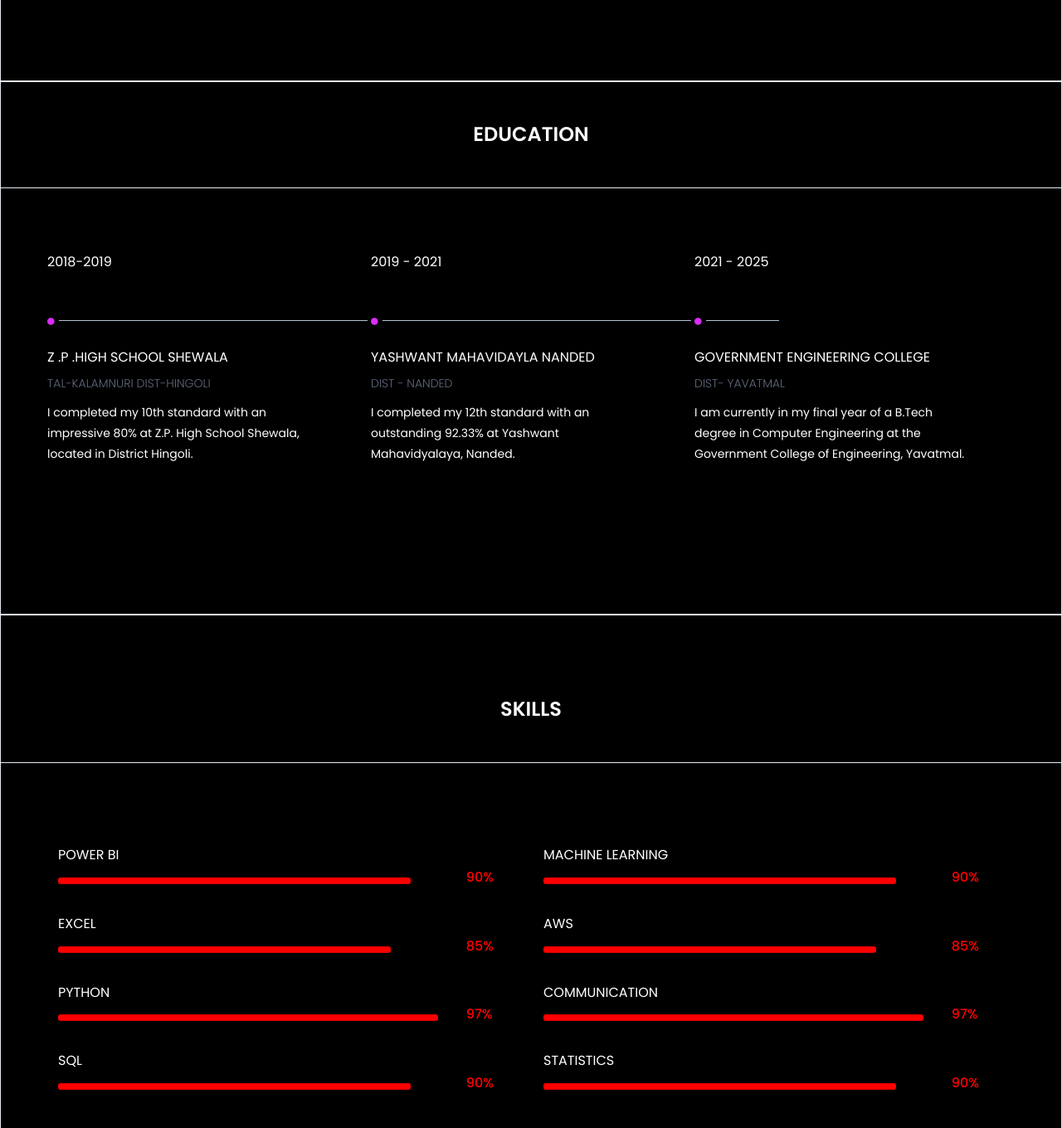
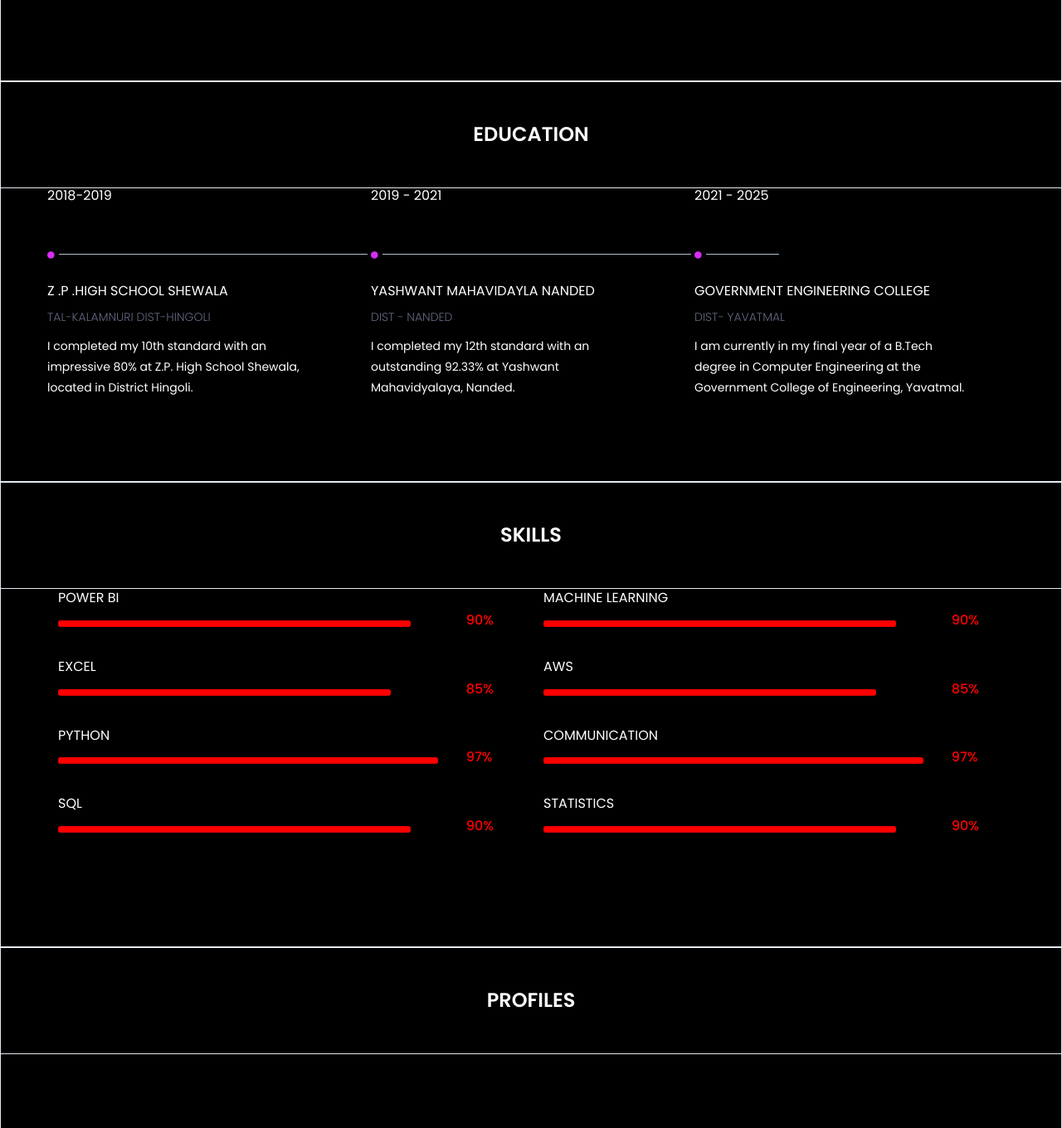
Before and after one commit to Abhay9322/Abhay9322.github.io, a plain HTML site: page index.html in a window 1280 px wide. Shown: the part 1651-3011 px from the top of the page at 83% size. Drawn offline with nearby package versions, Linux system fonts and the light colour scheme.

Commit message:
Update style.css

```diff
--- a/assets/css/style.css
+++ b/assets/css/style.css
@@ -250,7 +250,7 @@ nav.navbar.bootsnav .navbar-toggle i{color: #d92cf9;}
     border:  1px solid #e5ebf2;
 
 }
-.about {padding: 50px 0 100px;}
+/* .about {padding: 50px 0 100px;} */
 .about-content {padding-top: 100px;}
 /*.single-about-txt*/
 .single-about-txt h3 {
@@ -355,11 +355,11 @@ nav.navbar.bootsnav .navbar-toggle i{color: #d92cf9;}
     border:  1px solid #e5ebf2;
 
 }
-.education {
+/* .education {
     /* background:  #f9fbfd; */
     padding-top:  50px;
     background:  black;
-}
+} */
 .education-horizontal-timeline {
     padding: 80px 0;
 }
@@ -403,8 +403,8 @@ span.single-timeline-horizontal.spacial-horizontal-line {width: 88px;}
     border:  1px solid #e5ebf2;
 
 }
-.skill-content{padding: 50px 0 80px;}
-.single-skill-content{padding-top: 100px;}
+/* .skill-content{padding: 50px 0 80px;}
+.single-skill-content{padding-top: 100px;} */
 .section-heading h2 {
     font-size: 24px;
     font-weight: 600;
```
